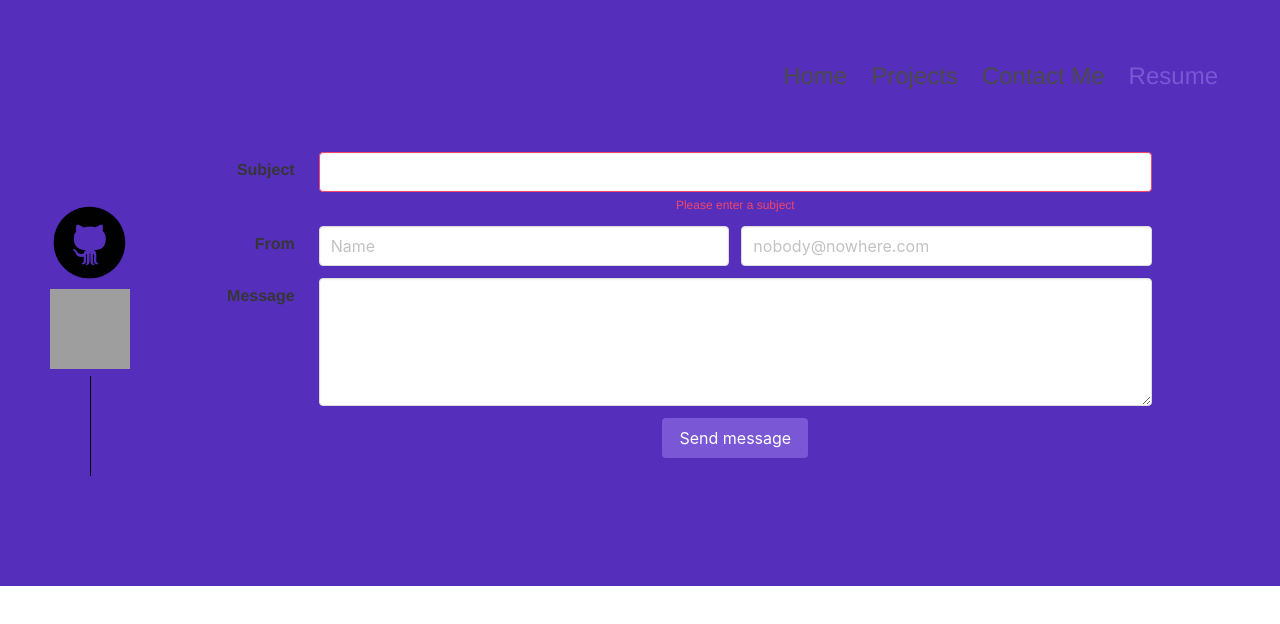
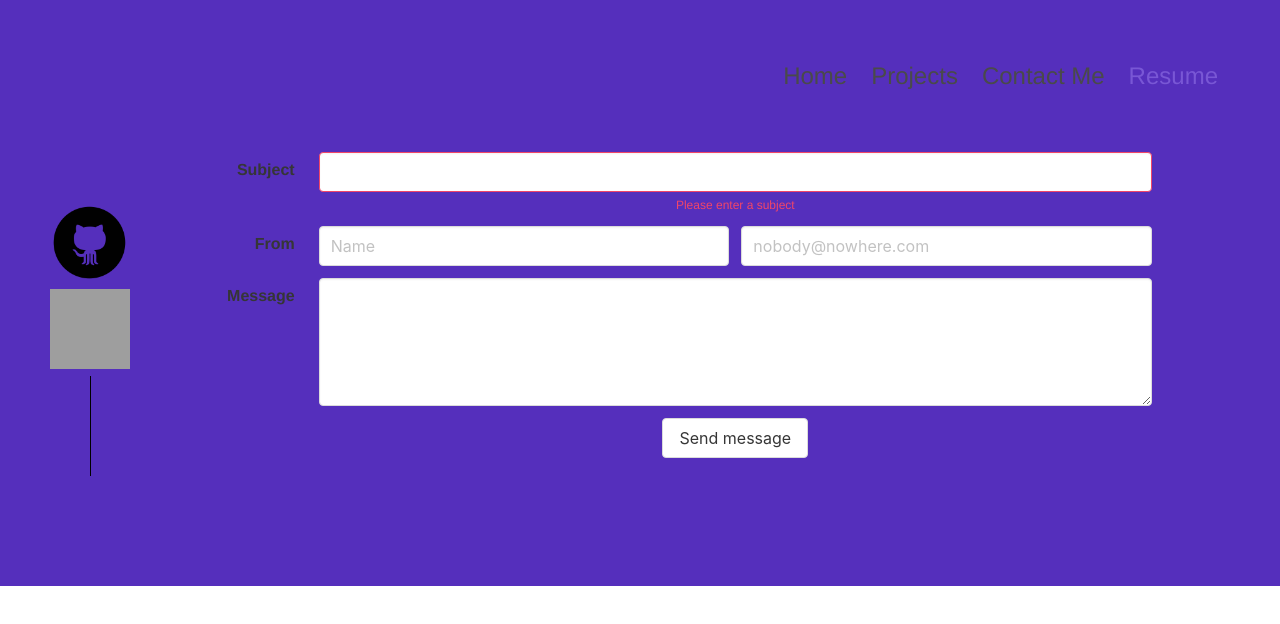
Before and after one commit to svalenzuela1/vue-portfolio, a Vue app: page /#/contact in a window 1280 px wide. Shown: the top 624 px of the page. Built offline with nearby package versions, Linux system fonts and the light colour scheme; grey boxes are pictures that could not be loaded.

Commit message:
changing value

```diff
--- a/src/views/Contact.vue
+++ b/src/views/Contact.vue
@@ -17,7 +17,7 @@
 
           <b-field horizontal><!-- Label left empty for spacing -->
             <p class="control">
-              <b-button  label="Send message" type="is-primary" value="send" />
+              <b-button  label="Send message" type="submit" value="send" />
             </p>
           </b-field>
         </form>
```
